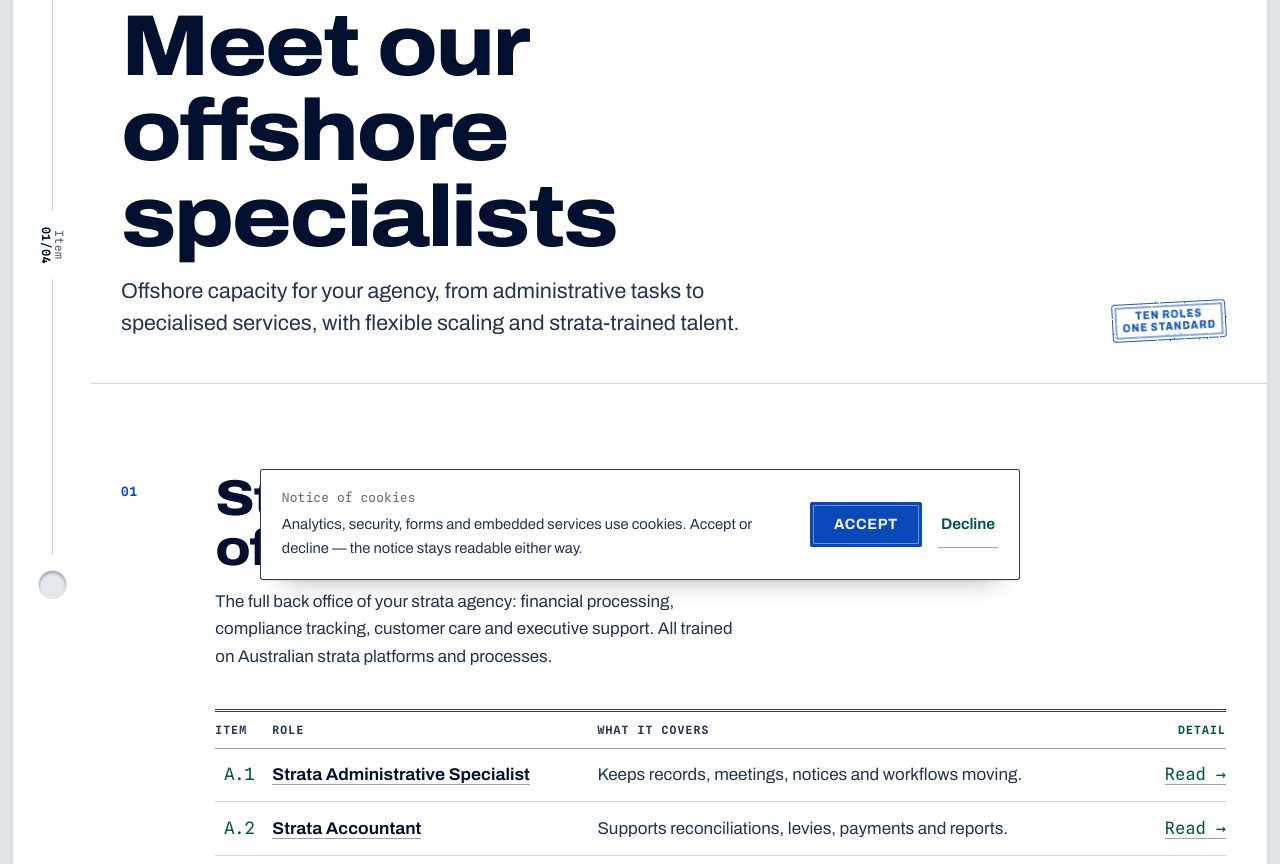
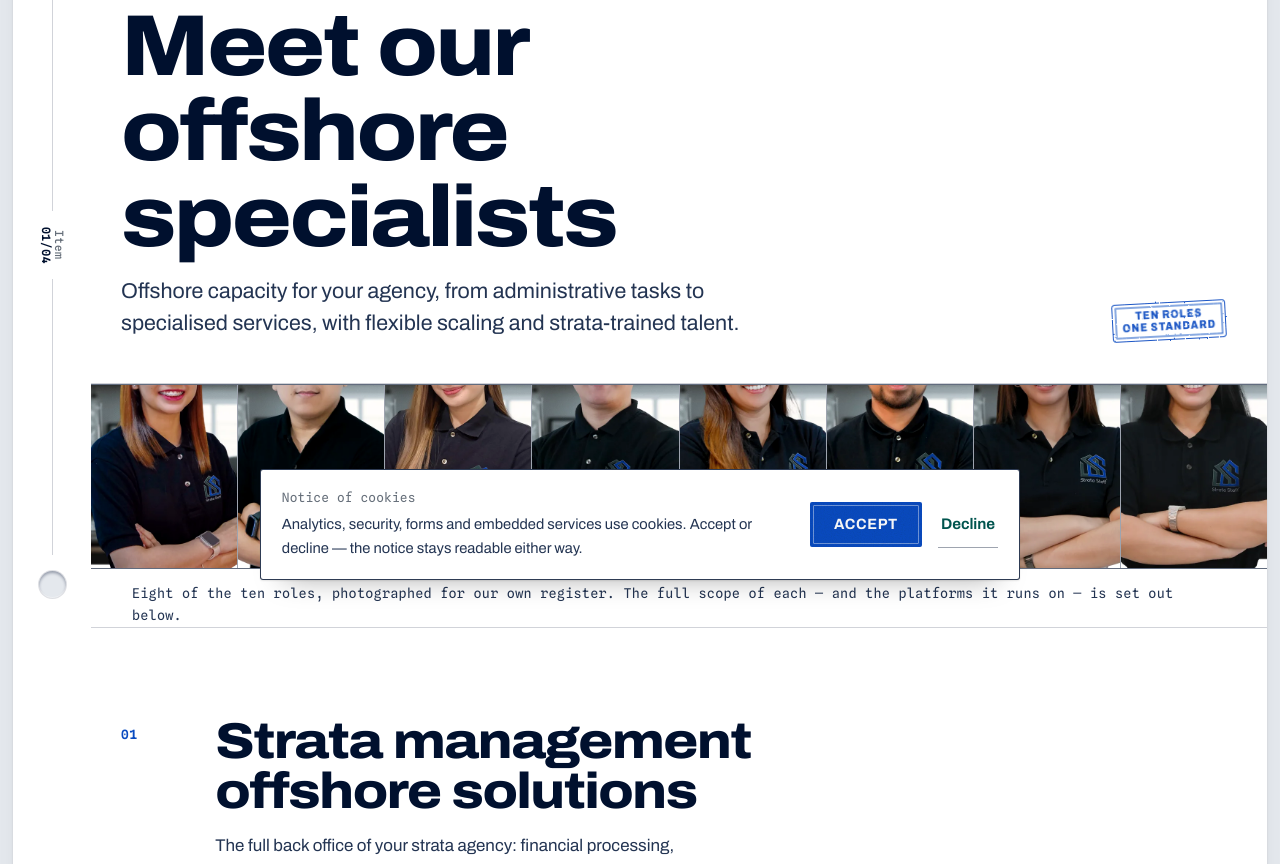
Before and after one commit to iantolentino/modern-ss, a PHP site: page /solutions.html in a window 1280 px wide. Shown: the part 202-1066 px from the top of the page. Run offline with PHP 8.4, Linux system fonts and the light colour scheme.

Commit message:
Lead the solutions page with the eight role photographs
solutions.html is the "what we offer" page and it carried no photography at all
-- 23 images, every one a platform mark or the logo. It is the page a prospective
client lands on to find out what the roles actually are.

It now opens with a single strip of the eight role photographs, which is the one
place on the site where the role images are the subject rather than an
illustration beside a role name: the page's own heading is "Meet our offshore
specialists". Eight across on desktop, four from 980px down, so the row never
ends ragged.

The images carry alt="" on purpose. Each role is named in full in the two tables
immediately below, so the strip is decorative in context and describing it again
would make a screen reader read the same eight roles twice.

23 images -> 23 images with 8 of them real people; zero horizontal overflow at
320 and 1440; 105 local references, all resolving; 0 orphans.

```diff
--- a/solutions.html
+++ b/solutions.html
@@ -86,6 +86,19 @@
           <aside class="phead__aside"><div class="stamp-wrap" style="padding-top:0;justify-content:flex-end"><span class="stamp stamp--sm" style="--rot:-3deg"><span class="stamp__line">Ten roles</span><span class="stamp__line">one standard</span></span></div></aside>
         </div>
       </header>
+
+      <section class="faces faces--eight" aria-label="Strata Staff Global specialists">
+        <img src="assets/portrait/administrative-specialist-400.webp" srcset="assets/portrait/administrative-specialist-400.webp 400w, assets/portrait/administrative-specialist-800.webp 800w" sizes="(max-width: 640px) 25vw, 12vw" width="400" height="500" alt="" loading="lazy" decoding="async">
+        <img src="assets/portrait/accountant-400.webp" srcset="assets/portrait/accountant-400.webp 400w, assets/portrait/accountant-800.webp 800w" sizes="(max-width: 640px) 25vw, 12vw" width="400" height="500" alt="" loading="lazy" decoding="async">
+        <img src="assets/portrait/executive-assistant-400.webp" srcset="assets/portrait/executive-assistant-400.webp 400w, assets/portrait/executive-assistant-800.webp 800w" sizes="(max-width: 640px) 25vw, 12vw" width="400" height="500" alt="" loading="lazy" decoding="async">
+        <img src="assets/portrait/compliance-400.webp" srcset="assets/portrait/compliance-400.webp 400w, assets/portrait/compliance-800.webp 800w" sizes="(max-width: 640px) 25vw, 12vw" width="400" height="500" alt="" loading="lazy" decoding="async">
+        <img src="assets/portrait/team-administration-400.webp" srcset="assets/portrait/team-administration-400.webp 400w, assets/portrait/team-administration-800.webp 800w" sizes="(max-width: 640px) 25vw, 12vw" width="400" height="500" alt="" loading="lazy" decoding="async">
+        <img src="assets/portrait/team-accountant-400.webp" srcset="assets/portrait/team-accountant-400.webp 400w, assets/portrait/team-accountant-800.webp 800w" sizes="(max-width: 640px) 25vw, 12vw" width="400" height="500" alt="" loading="lazy" decoding="async">
+        <img src="assets/portrait/team-executive-assistant-400.webp" srcset="assets/portrait/team-executive-assistant-400.webp 400w, assets/portrait/team-executive-assistant-800.webp 800w" sizes="(max-width: 640px) 25vw, 12vw" width="400" height="500" alt="" loading="lazy" decoding="async">
+        <img src="assets/portrait/team-customer-care-400.webp" srcset="assets/portrait/team-customer-care-400.webp 400w, assets/portrait/team-customer-care-800.webp 800w" sizes="(max-width: 640px) 25vw, 12vw" width="400" height="500" alt="" loading="lazy" decoding="async">
+      </section>
+      <p class="faces__cap">Eight of the ten roles, photographed for our own register. The full scope of each &mdash; and the platforms it runs on &mdash; is set out below.</p>
+
       <section class="item" data-item="01">
         <div class="item__wrap">
           <p class="item__no"><span class="sr">Item </span>01</p>
--- a/styles.css
+++ b/styles.css
@@ -790,6 +790,12 @@ h3 { font-size: var(--h3); font-weight: 700; font-stretch: 104%; letter-spacing:
   color: var(--ink-2);
 }
 
+/* Eight role photographs rather than six faces: the solutions page leads with the
+   roles themselves, so its strip holds the whole set in one row and drops to four
+   across on anything narrower. */
+.faces--eight { grid-template-columns: repeat(8, minmax(0, 1fr)); }
+.faces--eight img { aspect-ratio: 4 / 5; }
+
 /* Four roles, shown as four faces rather than four paragraphs. The whole card is
    the link, so the tap target is the photograph rather than a word at the end of
    it. Three pieces of text per card, and no more. */
@@ -825,9 +831,11 @@ h3 { font-size: var(--h3); font-weight: 700; font-stretch: 104%; letter-spacing:
 .wall .plate-fig__name { margin-top: 0; font-size: .84rem; }
 
 /* Six faces, so every breakpoint divides cleanly into whole rows: 6 across,
-   then 3 across, never a ragged final row. */
+   then 3 across, never a ragged final row. The eight-role strip divides the same
+   way: 8 across, then 4, then 4 again. */
 @media (max-width: 980px) {
   .faces { grid-template-columns: repeat(3, minmax(0, 1fr)); }
+  .faces--eight { grid-template-columns: repeat(4, minmax(0, 1fr)); }
   .roles { grid-template-columns: repeat(2, minmax(0, 1fr)); }
   .wall { grid-template-columns: repeat(4, minmax(0, 1fr)); }
 }
```
Also changed, not shown: build.mjs (+15 -0 lines).
